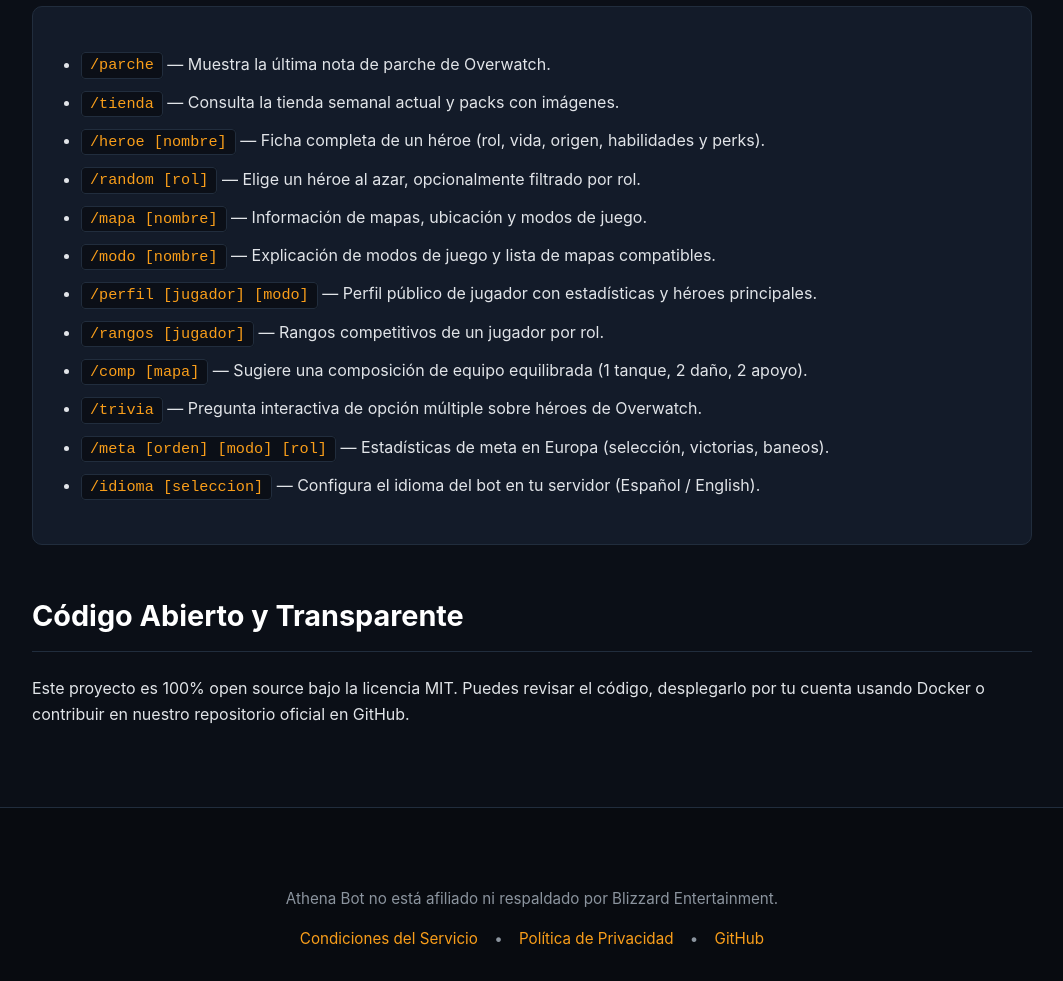
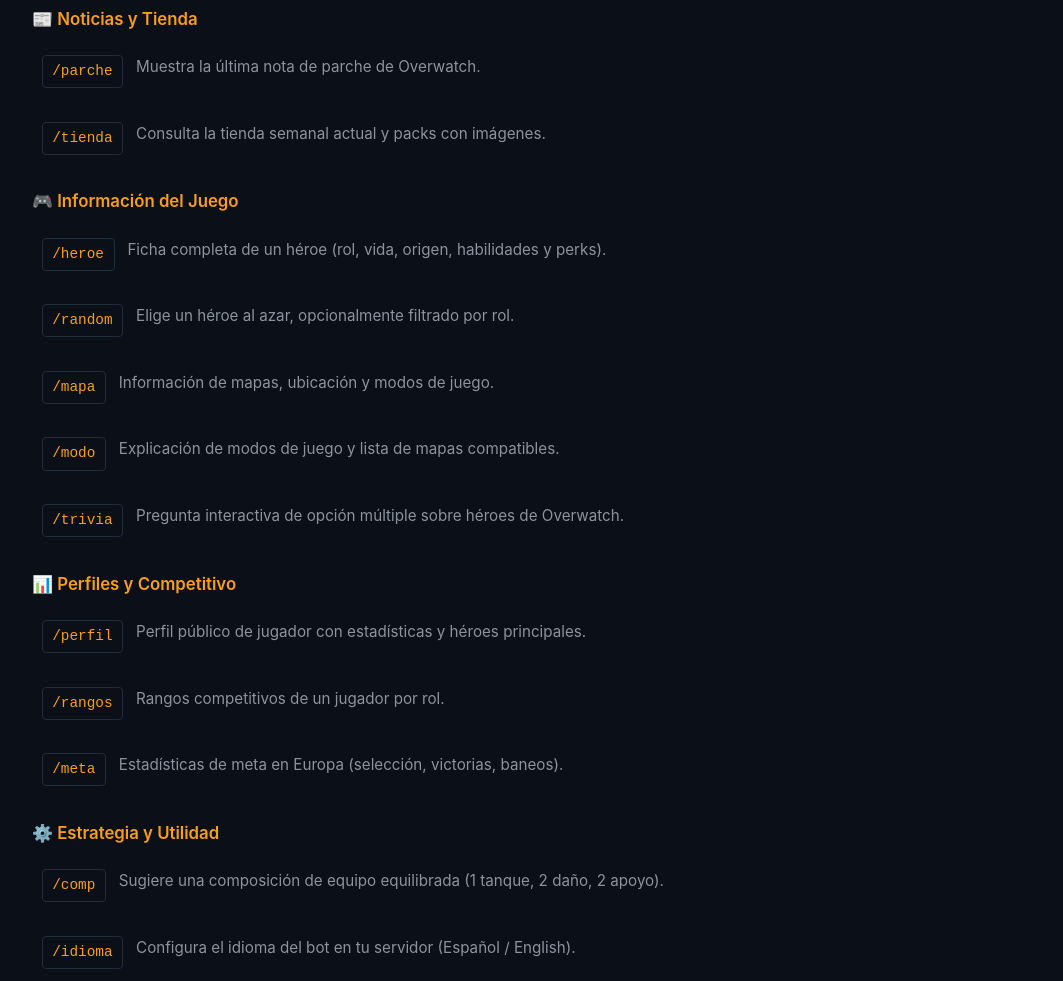
Before and after one commit to Soofiaa/bot-overwatch, a website: page index.html in a window 1280 px wide. Shown: the part 1520-2501 px from the top of the page, without its empty margins (108-1171 px from the left). Drawn offline with Linux system fonts and the light colour scheme.

Commit message:
feat: polish landing page with Discord invite CTA, categorized command cards, and click-to-copy snippets

```diff
--- a/index.html
+++ b/index.html
@@ -12,6 +12,7 @@
             --text: #e1e4e8;
             --text-muted: #8b949e;
             --border: #212d3d;
+            --discord: #5865F2;
         }
         body {
             font-family: -apple-system, BlinkMacSystemFont, "Segoe UI", Roboto, Helvetica, Arial, sans-serif;
@@ -115,6 +116,16 @@
             opacity: 0.95;
             transform: translateY(-2px);
         }
+        .btn-primary {
+            background-color: var(--discord);
+            color: #fff;
+            box-shadow: 0 4px 14px rgba(88, 101, 242, 0.5);
+            animation: pulse 2s ease-in-out infinite;
+        }
+        @keyframes pulse {
+            0%, 100% { box-shadow: 0 4px 14px rgba(88, 101, 242, 0.5); }
+            50% { box-shadow: 0 4px 20px rgba(88, 101, 242, 0.7); }
+        }
         .btn-secondary {
             background-color: transparent;
             color: var(--text);
@@ -158,20 +169,64 @@
             color: var(--accent);
             font-size: 1.3rem;
         }
-        ul {
-            padding-left: 1.2rem;
+        .cmd-group {
+            margin-bottom: 1.5rem;
         }
-        li {
-            margin-bottom: 0.75rem;
+        .cmd-group h4 {
+            color: var(--accent);
+            font-size: 1.05rem;
+            margin: 0 0 0.8rem 0;
+            font-weight: 600;
+        }
+        .cmd-item {
+            display: flex;
+            align-items: flex-start;
+            gap: 0.8rem;
+            margin-bottom: 0.9rem;
+            padding: 0.6rem;
+            border-radius: 6px;
+            transition: background 0.2s;
+        }
+        .cmd-item:hover {
+            background: rgba(249, 158, 26, 0.08);
         }
         code {
             background: #0b0f17;
-            padding: 0.2rem 0.5rem;
+            padding: 0.25rem 0.6rem;
             border-radius: 4px;
-            font-family: monospace;
+            font-family: 'Courier New', monospace;
             color: var(--accent);
+            font-size: 0.9rem;
+            border: 1px solid var(--border);
+            cursor: pointer;
+            transition: all 0.2s;
+            position: relative;
+            white-space: nowrap;
+        }
+        code:hover {
+            background: var(--accent);
+            color: #0b0f17;
+            border-color: var(--accent);
+        }
+        code.copied::after {
+            content: '✓';
+            position: absolute;
+            right: -20px;
+            top: 50%;
+            transform: translateY(-50%);
+            color: #5cb85c;
+            font-weight: bold;
+            animation: fadeOut 1s forwards;
+        }
+        @keyframes fadeOut {
+            0% { opacity: 1; }
+            70% { opacity: 1; }
+            100% { opacity: 0; }
+        }
+        .cmd-desc {
+            color: var(--text-muted);
             font-size: 0.95rem;
-            border: 1px solid var(--border);
+            flex: 1;
         }
         footer {
             text-align: center;
@@ -206,7 +261,8 @@
         <h1 data-i18n="title">Athena Bot</h1>
         <p class="subtitle" data-i18n="subtitle">El bot de Discord definitivo para la comunidad de Overwatch. Notas de parche automáticas, tienda, estadísticas y más en Español y English.</p>
         <div>
-            <a href="https://github.com/Soofiaa/athena-bot" class="btn" data-i18n="btn-github">Ver en GitHub</a>
+            <a href="https://discord.com/api/oauth2/authorize?client_id=1564012426653868124&permissions=274877991936&scope=bot%20applications.commands" class="btn btn-primary" target="_blank" rel="noopener noreferrer" data-i18n="btn-invite">Invitar a Discord</a>
+            <a href="https://github.com/Soofiaa/athena-bot" class="btn btn-secondary" target="_blank" rel="noopener noreferrer" data-i18n="btn-github">GitHub</a>
             <a href="#comandos" class="btn btn-secondary" data-i18n="btn-commands">Comandos</a>
         </div>
     </header>
@@ -224,7 +280,7 @@
             </div>
             <div class="card">
                 <h3 data-i18n="f3-title">🌍 Bilingüe (ES / EN)</h3>
-                <p data-i18n="f3-desc">Configura fácilmente el idioma preferido de tu servidor entre Español e Inglés usando el comando <code>/idioma</code>.</p>
+                <p data-i18n="f3-desc">Configura fácilmente el idioma preferido de tu servidor entre Español e Inglés usando el comando <code onclick="copyCmd('/idioma')">/idioma</code>.</p>
             </div>
             <div class="card">
                 <h3 data-i18n="f4-title">📊 Meta y Estrategia</h3>
@@ -232,22 +288,70 @@
             </div>
         </div>
 
-        <h2 id="comandos">Comandos Slash (/)</h2>
-        <div class="card">
-            <ul>
-                <li><code>/parche</code> — <span data-i18n="cmd-patch">Muestra la última nota de parche de Overwatch.</span></li>
-                <li><code>/tienda</code> — <span data-i18n="cmd-shop">Consulta la tienda semanal actual y packs con imágenes.</span></li>
-                <li><code>/heroe [nombre]</code> — <span data-i18n="cmd-hero">Ficha completa de un héroe (rol, vida, origen, habilidades y perks).</span></li>
-                <li><code>/random [rol]</code> — <span data-i18n="cmd-random">Elige un héroe al azar, opcionalmente filtrado por rol.</span></li>
-                <li><code>/mapa [nombre]</code> — <span data-i18n="cmd-map">Información de mapas, ubicación y modos de juego.</span></li>
-                <li><code>/modo [nombre]</code> — <span data-i18n="cmd-mode">Explicación de modos de juego y lista de mapas compatibles.</span></li>
-                <li><code>/perfil [jugador] [modo]</code> — <span data-i18n="cmd-profile">Perfil público de jugador con estadísticas y héroes principales.</span></li>
-                <li><code>/rangos [jugador]</code> — <span data-i18n="cmd-ranks">Rangos competitivos de un jugador por rol.</span></li>
-                <li><code>/comp [mapa]</code> — <span data-i18n="cmd-comp">Sugiere una composición de equipo equilibrada (1 tanque, 2 daño, 2 apoyo).</span></li>
-                <li><code>/trivia</code> — <span data-i18n="cmd-trivia">Pregunta interactiva de opción múltiple sobre héroes de Overwatch.</span></li>
-                <li><code>/meta [orden] [modo] [rol]</code> — <span data-i18n="cmd-meta">Estadísticas de meta en Europa (selección, victorias, baneos).</span></li>
-                <li><code>/idioma [seleccion]</code> — <span data-i18n="cmd-lang">Configura el idioma del bot en tu servidor (Español / English).</span></li>
-            </ul>
+        <h2 id="comandos" data-i18n="cmd-title">Comandos Slash (/)</h2>
+
+        <div class="cmd-group">
+            <h4 data-i18n="cat1">📰 Noticias y Tienda</h4>
+            <div class="cmd-item">
+                <code onclick="copyCmd('/parche')">/parche</code>
+                <span class="cmd-desc" data-i18n="cmd-patch">Muestra la última nota de parche de Overwatch.</span>
+            </div>
+            <div class="cmd-item">
+                <code onclick="copyCmd('/tienda')">/tienda</code>
+                <span class="cmd-desc" data-i18n="cmd-shop">Consulta la tienda semanal actual y packs con imágenes.</span>
+            </div>
+        </div>
+
+        <div class="cmd-group">
+            <h4 data-i18n="cat2">🎮 Información del Juego</h4>
+            <div class="cmd-item">
+                <code onclick="copyCmd('/heroe')">/heroe</code>
+                <span class="cmd-desc" data-i18n="cmd-hero">Ficha completa de un héroe (rol, vida, origen, habilidades y perks).</span>
+            </div>
+            <div class="cmd-item">
+                <code onclick="copyCmd('/random')">/random</code>
+                <span class="cmd-desc" data-i18n="cmd-random">Elige un héroe al azar, opcionalmente filtrado por rol.</span>
+            </div>
+            <div class="cmd-item">
+                <code onclick="copyCmd('/mapa')">/mapa</code>
+                <span class="cmd-desc" data-i18n="cmd-map">Información de mapas, ubicación y modos de juego.</span>
+            </div>
+            <div class="cmd-item">
+                <code onclick="copyCmd('/modo')">/modo</code>
+                <span class="cmd-desc" data-i18n="cmd-mode">Explicación de modos de juego y lista de mapas compatibles.</span>
+            </div>
+            <div class="cmd-item">
+                <code onclick="copyCmd('/trivia')">/trivia</code>
+                <span class="cmd-desc" data-i18n="cmd-trivia">Pregunta interactiva de opción múltiple sobre héroes de Overwatch.</span>
+            </div>
+        </div>
+
+        <div class="cmd-group">
+            <h4 data-i18n="cat3">📊 Perfiles y Competitivo</h4>
+            <div class="cmd-item">
+                <code onclick="copyCmd('/perfil')">/perfil</code>
+                <span class="cmd-desc" data-i18n="cmd-profile">Perfil público de jugador con estadísticas y héroes principales.</span>
+            </div>
+            <div class="cmd-item">
+                <code onclick="copyCmd('/rangos')">/rangos</code>
+                <span class="cmd-desc" data-i18n="cmd-ranks">Rangos competitivos de un jugador por rol.</span>
+            </div>
+            <div class="cmd-item">
+                <code onclick="copyCmd('/meta')">/meta</code>
+                <span class="cmd-desc" data-i18n="cmd-meta">Estadísticas de meta en Europa (selección, victorias, baneos).</span>
+            </div>
+        </div>
+
+        <div class="cmd-group">
+            <h4 data-i18n="cat4">⚙️ Estrategia y Utilidad</h4>
+            <div class="cmd-item">
+                <code onclick="copyCmd('/comp')">/comp</code>
+                <span class="cmd-desc" data-i18n="cmd-comp">Sugiere una composición de equipo equilibrada (1 tanque, 2 daño, 2 apoyo).</span>
+            </div>
+            <div class="cmd-item">
+                <code onclick="copyCmd('/idioma')">/idioma</code>
+                <span class="cmd-desc" data-i18n="cmd-lang">Configura el idioma del bot en tu servidor (Español / English).</span>
+            </div>
         </div>
 
         <h2 data-i18n="open-title">Código Abierto y Transparente</h2>
@@ -257,9 +361,9 @@
 <footer>
     <p data-i18n="footer-disclaimer">Athena Bot no está afiliado ni respaldado por Blizzard Entertainment.</p>
     <p>
-        <a href="terms.html" data-i18n="footer-terms">Condiciones del Servicio</a> •
-        <a href="privacy.html" data-i18n="footer-privacy">Política de Privacidad</a> •
-        <a href="https://github.com/Soofiaa/athena-bot" data-i18n="footer-github">GitHub</a>
+        <a href="terms.html" target="_blank" rel="noopener noreferrer" data-i18n="footer-terms">Condiciones del Servicio</a> •
+        <a href="privacy.html" target="_blank" rel="noopener noreferrer" data-i18n="footer-privacy">Política de Privacidad</a> •
+        <a href="https://github.com/Soofiaa/athena-bot" target="_blank" rel="noopener noreferrer" data-i18n="footer-github">GitHub</a>
     </p>
 </footer>
 
@@ -268,7 +372,8 @@
         es: {
             title: "Athena Bot",
             subtitle: "El bot de Discord definitivo para la comunidad de Overwatch. Notas de parche automáticas, tienda, estadísticas y más en Español y English.",
-            "btn-github": "Ver en GitHub",
+            "btn-invite": "Invitar a Discord",
+            "btn-github": "GitHub",
             "btn-commands": "Comandos",
             "feat-title": "Características Principales",
             "f1-title": "🔔 Avisos Automáticos",
@@ -276,9 +381,14 @@
             "f2-title": "👤 Perfiles y Rangos",
             "f2-desc": "Consulta el perfil competitivo de cualquier jugador (BattleTag) con rangos por rol, KDA, victorias y héroes más usados.",
             "f3-title": "🌍 Bilingüe (ES / EN)",
-            "f3-desc": "Configura fácilmente el idioma preferido de tu servidor entre Español e Inglés usando el comando <code>/idioma</code>.",
+            "f3-desc": "Configura fácilmente el idioma preferido de tu servidor entre Español e Inglés usando el comando <code onclick=\"copyCmd('/idioma')\">/idioma</code>.",
             "f4-title": "📊 Meta y Estrategia",
             "f4-desc": "Analiza los héroes con mayor índice de selección, victorias y baneos, o recibe sugerencias de composición de equipo para cada mapa.",
+            "cmd-title": "Comandos Slash (/)",
+            "cat1": "📰 Noticias y Tienda",
+            "cat2": "🎮 Información del Juego",
+            "cat3": "📊 Perfiles y Competitivo",
+            "cat4": "⚙️ Estrategia y Utilidad",
             "cmd-patch": "Muestra la última nota de parche de Overwatch.",
             "cmd-shop": "Consulta la tienda semanal actual y packs con imágenes.",
             "cmd-hero": "Ficha completa de un héroe (rol, vida, origen, habilidades y perks).",
@@ -301,7 +411,8 @@
         en: {
             title: "Athena Bot",
             subtitle: "The ultimate Discord bot for the Overwatch community. Automated patch notes, shop alerts, stats, and more in English & Español.",
-            "btn-github": "View on GitHub",
+            "btn-invite": "Invite to Discord",
+            "btn-github": "GitHub",
             "btn-commands": "Commands",
             "feat-title": "Key Features",
             "f1-title": "🔔 Automated Alerts",
@@ -309,9 +420,14 @@
             "f2-title": "👤 Profiles & Ranks",
             "f2-desc": "Check competitive profiles for any player (BattleTag) with role ranks, KDA, winrates, and most played heroes.",
             "f3-title": "🌍 Bilingual (ES / EN)",
-            "f3-desc": "Easily configure your server's preferred language between English and Spanish using the <code>/language</code> command.",
+            "f3-desc": "Easily configure your server's preferred language between English and Spanish using the <code onclick=\"copyCmd('/language')\">/language</code> command.",
             "f4-title": "📊 Meta & Strategy",
             "f4-desc": "Analyze top pickrate, winrate, and banrate heroes in Europe, or get smart team composition suggestions per map.",
+            "cmd-title": "Slash Commands (/)",
+            "cat1": "📰 News & Shop",
+            "cat2": "🎮 Game Info",
+            "cat3": "📊 Profiles & Competitive",
+            "cat4": "⚙️ Strategy & Utility",
             "cmd-patch": "Shows the latest Overwatch patch notes.",
             "cmd-shop": "Inspects the current weekly shop and bundles with images.",
             "cmd-hero": "Full hero dossier (role, health, origin, abilities & perks).",
@@ -361,6 +477,16 @@
         setLanguage(currentLang === 'es' ? 'en' : 'es');
     }
 
+    function copyCmd(cmd) {
+        navigator.clipboard.writeText(cmd).then(() => {
+            const target = event.currentTarget;
+            target.classList.add('copied');
+            setTimeout(() => target.classList.remove('copied'), 1200);
+        }).catch(err => {
+            console.error('Copy failed:', err);
+        });
+    }
+
     setLanguage(currentLang);
 </script>
 
```
